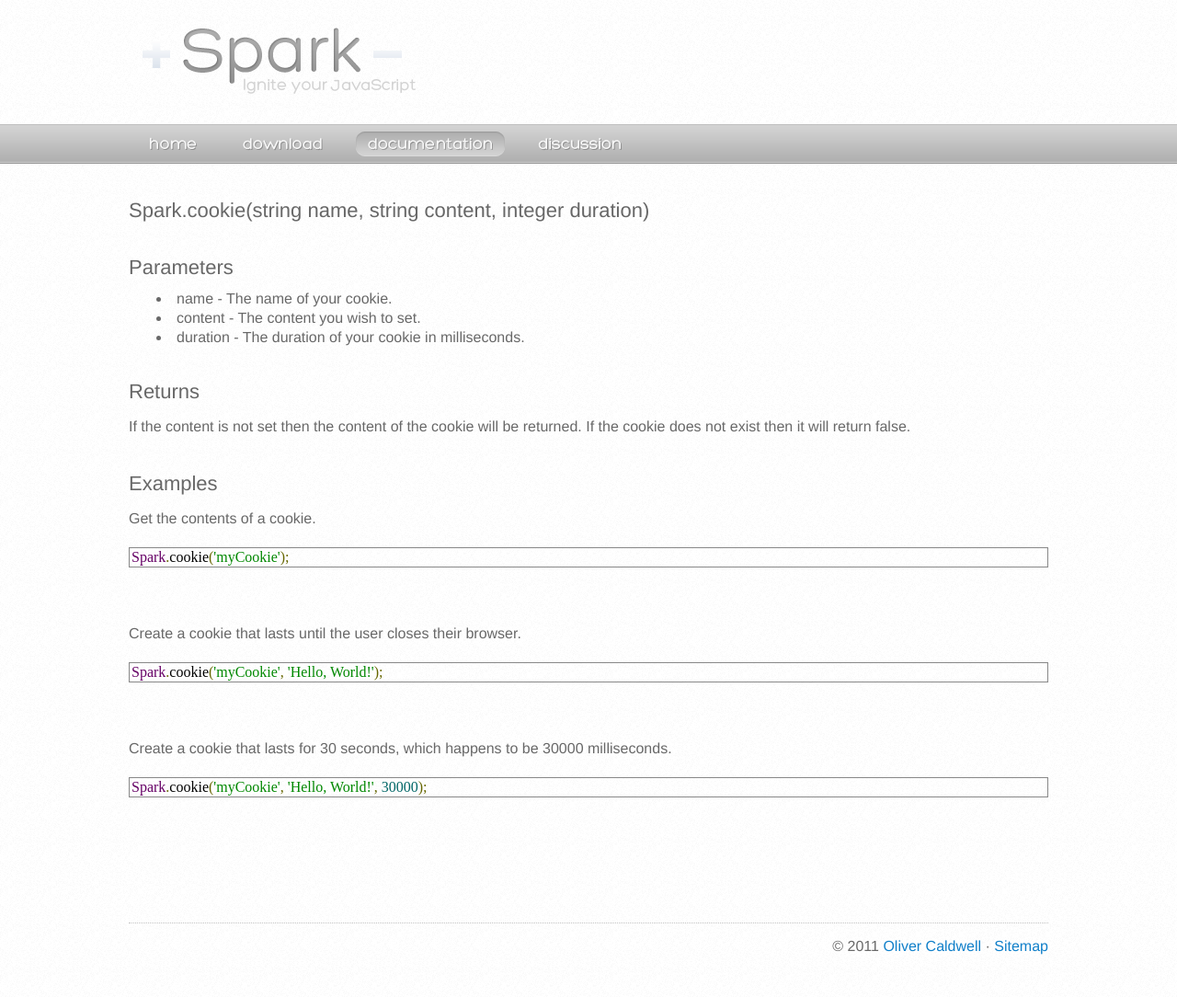
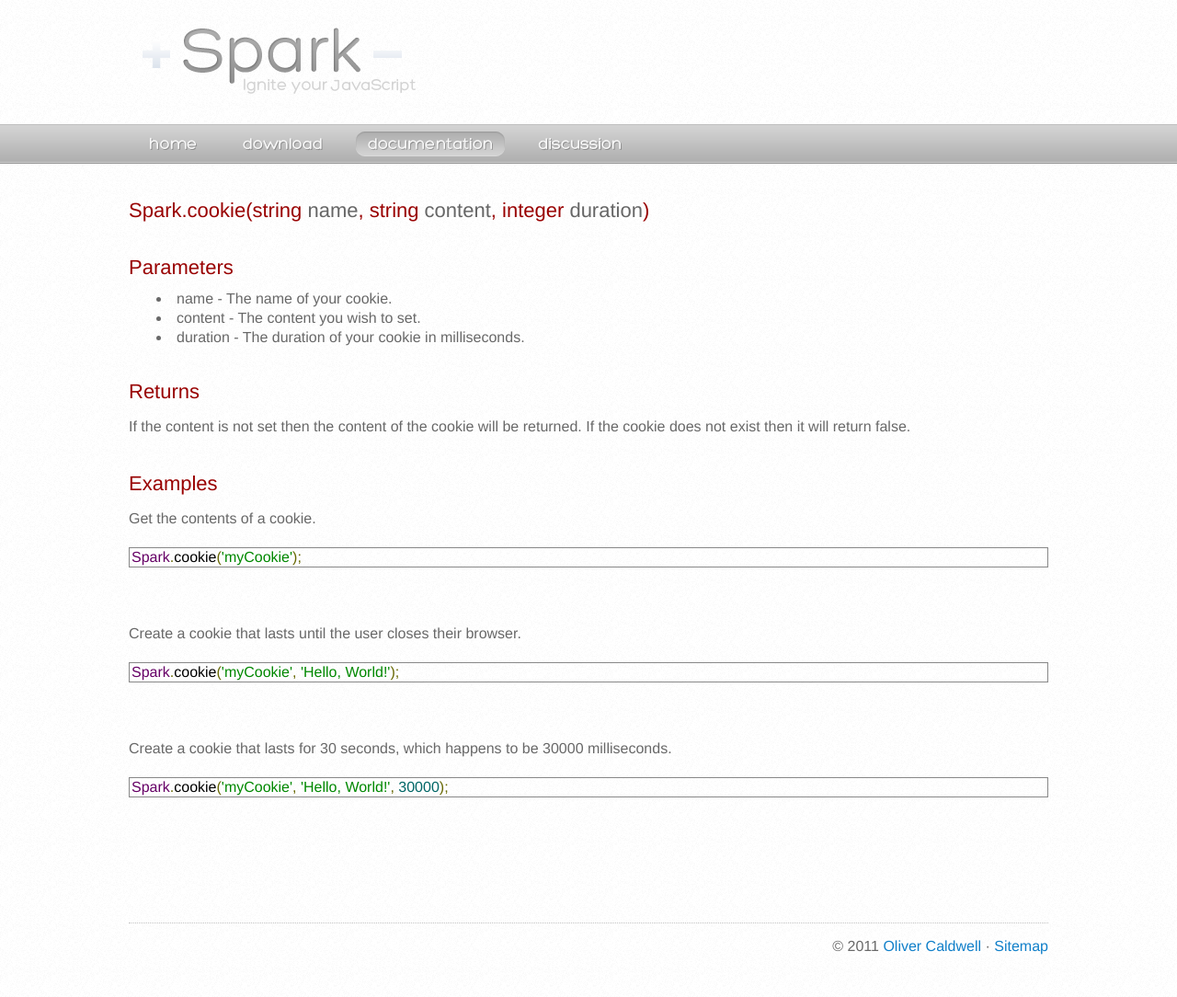
Before and after one commit to Olical/sparkjs.co.uk, a Jekyll site: the page built from _posts/2011-03-11-cookie.html, in a window 1280 px wide. Shown: the whole page at 92% size. Built offline with Jekyll 4.4.1, drawn with Linux system fonts in a browser that asks for light colours; Markdown is read by kramdown in place of the engine named in the settings; comment, search, counter and statistics services are not loaded.

Commit message:
Made h3s red and made pre tag use a nice font

```diff
--- a/assets/style.css
+++ b/assets/style.css
@@ -46,7 +46,7 @@ table {
 }
 
 /* Text */
-p, li, h1, h2, h3, h4, h5, h6 {
+p, li, h1, h2, h3, h4, h5, h6, pre {
 	font-family: helvetica, arial, sans-serif;
 	color: #686868;
 	font-weight: lighter;
@@ -55,6 +55,7 @@ p, li, h1, h2, h3, h4, h5, h6 {
 h3 {
 	font-size: 22px;
 	margin: 40px 0 15px 0;
+	color: #990000;
 }
 
 span.light {
```
